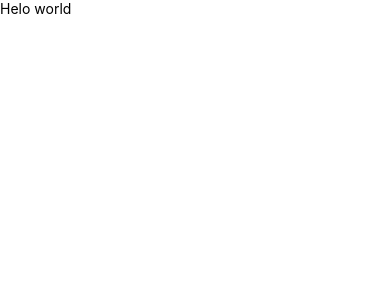
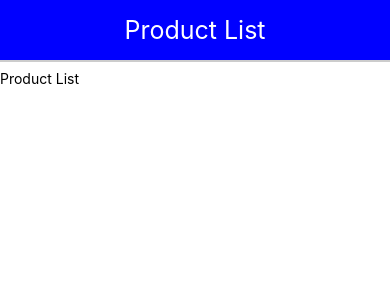
Before and after one commit to yossenagyan/ProductList, a React Native app: screen / in a window 390 px wide. Shown: the top 300 px of the page. Built offline with nearby package versions, Linux system fonts and the light colour scheme.

Commit message:
productlist components

```diff
--- a/App.js
+++ b/App.js
@@ -1,11 +1,14 @@
 import React, {Component} from 'react';
 import {View, Text} from 'react-native'
+
+import Header from './src/components/Header'
 
 class App extends Component {
   render() {
     return (
       <View>
-        <Text>Helo world</Text>
+        <Header title="Product List"/>
+        <Text>Product List</Text>
       </View>
     )
   }
--- a/src/components/Header.js
+++ b/src/components/Header.js
@@ -23,7 +23,10 @@ class Header extends Component {
   render() {
     return (
       <View style={style.container}>
-        <Text style={style.text}>Header</Text>
+        <Text style={style.text}>
+        {this.props.title}
+        </Text>
+
       </View>
     )
   }
```
